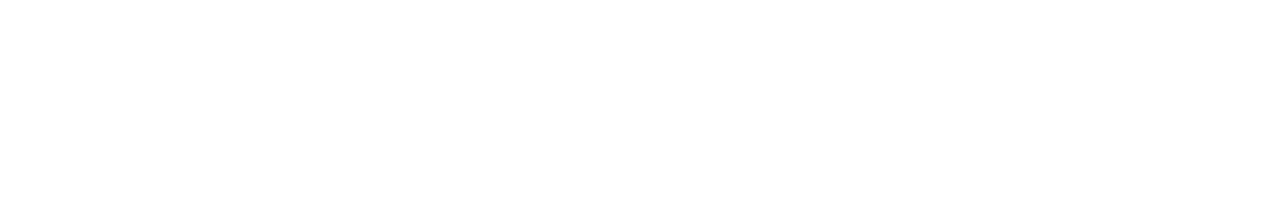
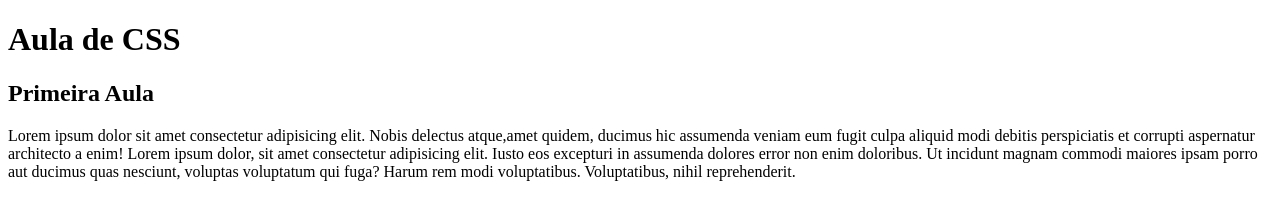
Before and after one commit to Rlasserre/html-basico-start-capgemini, a plain HTML site: page index.html in a window 1280 px wide. Drawn offline with Linux system fonts and the light colour scheme.

Commit message:
Update index.html

```diff
--- a/index.html
+++ b/index.html
@@ -2,14 +2,37 @@
 <html lang="pt-br">
 
 <head>
-    <meta charset="UTF-8">
-    <meta http-equiv="X-UA-Compatible" content="IE=edge">
-    <meta name="viewport" content="width=device-width, initial-scale=1.0">
-    <meta name="description" content="">
-    <title>Start-Capgemini</title>
+	<meta charset="UTF-8">
+	<meta http-equiv="X-UA-Compatible" content="IE=edge">
+	<meta name="viewport" content="width=device-width, initial-scale=1.0">
+	<meta name="description" content="">
+	<title>Start-Capgemini CSS1</title>
 </head>
 
 <body>
+	<header>
+		<h1>Aula de CSS</h1>
+	</header>
+
+	<main>
+		<article>
+			<h2>
+				Primeira Aula
+			</h2>
+			<p>
+				Lorem ipsum dolor sit amet consectetur adipisicing elit.
+				Nobis delectus atque,amet quidem, ducimus hic assumenda veniam
+				eum fugit culpa aliquid modi debitis perspiciatis et corrupti
+				aspernatur architecto a enim!
+				Lorem ipsum dolor, sit amet consectetur adipisicing elit.
+				Iusto eos excepturi in assumenda dolores error non enim doloribus.
+				Ut incidunt magnam commodi maiores ipsam porro aut ducimus quas nesciunt,
+				voluptas voluptatum qui fuga? Harum rem modi voluptatibus. Voluptatibus,
+				nihil reprehenderit.
+			</p>
+		</article>
+
+	</main>
 
 </body>
 
```
